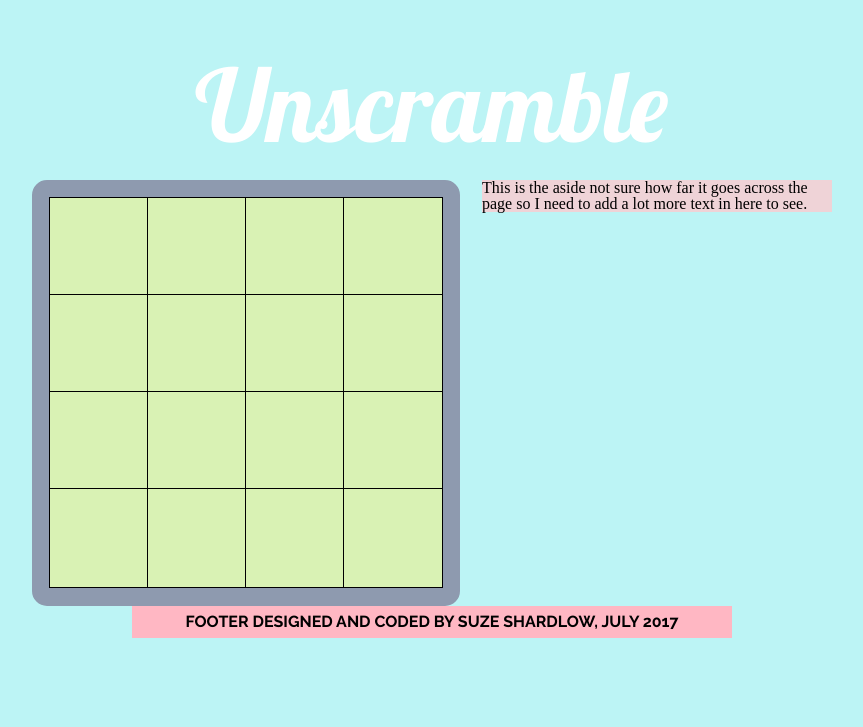
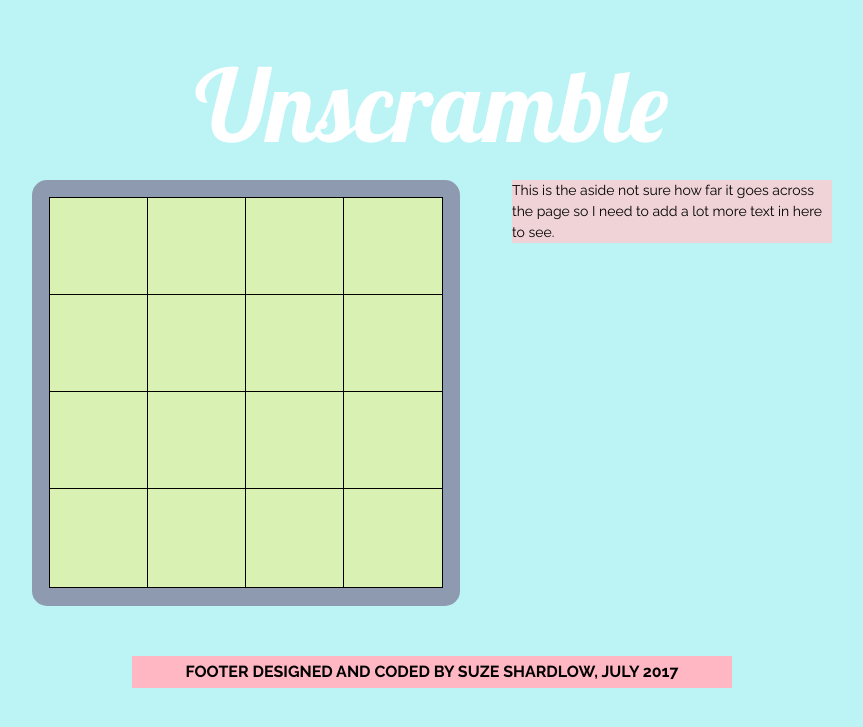
Before and after one commit to SuzeShardlow/Unscramble, a PHP site: page / in a window 1280 px wide. Shown: the top 727 px of the page, without its empty margins (208-1071 px from the left). Run offline with PHP 8.4, Linux system fonts and the light colour scheme; some libraries are stand-ins or nearby versions.

Commit message:
fixed the footer'

```diff
--- a/css/style.css
+++ b/css/style.css
@@ -3,11 +3,16 @@
 }
 /*this means that the margins and borders are included in the height and width measurements of the boxes*/
 
+
 aside {
   float: right;
   /*display: inline;*/
-  /*position: absolute;*/
-  max-width: 350px;
+  position: relative;
+  font-family: 'Raleway', sans-serif;
+  font-size: 14px;
+  line-height: 1.5;
+  max-width: 40%;
+  margin-left: 2%;
   background: #EFD3D7
 }
 
@@ -18,32 +23,20 @@ body {
 }
 
 
-
 footer {
   clear: both;
   max-width: 600px;
-  display: block;
-  margin-left: auto;
-  margin-right: auto;
-  margin-bottom: 50px;
+  /*display: block;*/
+  margin: 50px auto;
   font-family: 'Raleway', sans-serif;
   text-transform: uppercase;
   text-align: center;
   font-weight: bold;
   line-height: 2;
-  /*position: absolute;*/
+  /*position: relative;*/
   /*bottom: 0;*/
   background: #FFB7C3
 }
-
-
-.clearfix:after {
-  /*visibility: hidden;*/
-  /*display: block;*/
-  height: 0;
-  font-size: 0;
-}
-
 
 
 .gridbox {
@@ -65,23 +58,22 @@ h1 {
   text-align: center
 }
 
+
 .leftside {
   /*position: relative;*/
   float: left;
-  width: 450px;
-  max-width: 450px;
+  max-width: 48%;
+  /*max-width: 450px;*/
   margin: 0 auto
 }
 
+
 main {
   max-width: 800px;
-  margin: 30px auto
+  margin: 30px auto;
+  overflow: auto
 }
 
-
-/*.playarea {
-  background: #CBC0D3;
-}*/
 
 ul {
   /*the LIs are 100px each with a margin of -3px so some maths is required*/
--- a/index.html
+++ b/index.html
@@ -42,12 +42,6 @@
           <li class="gridbox" id="16"></li>
         </ul>
 
-<!-- <div class="gridbox" id="1"></div>
-<div class="gridbox" id="2"></div>
-<div class="gridbox" id="3"></div>
-<div class="gridbox" id="4"></div> -->
-
-
 
       </section>
       <!-- end of playarea (game board) section -->
```
